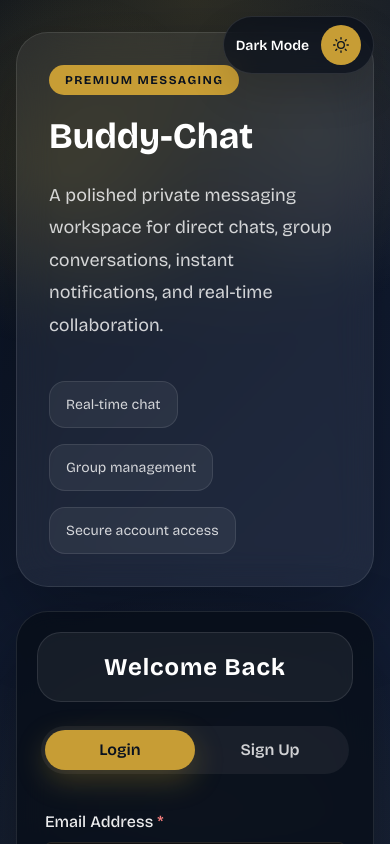
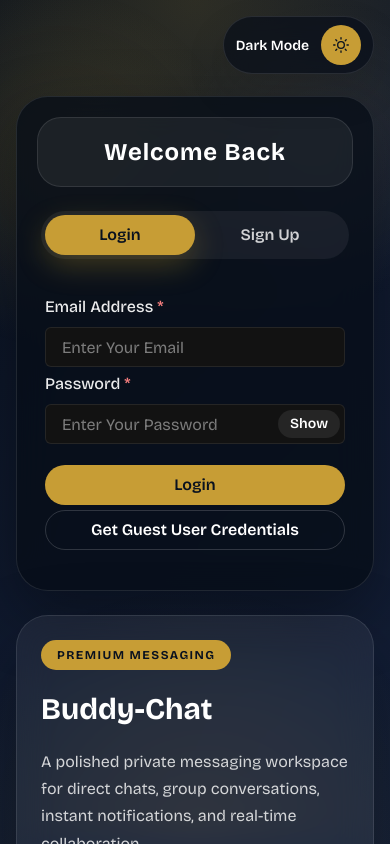
Before and after one commit to navaneetsharma22/buddyChat_App_Frontend, a React (Vite) app: page / in a window 390 px wide. Shown: the top 844 px of the page. Built offline with nearby package versions, Linux system fonts and the light colour scheme.

Commit message:
responsivness

```diff
--- a/src/pages/HomePage.jsx
+++ b/src/pages/HomePage.jsx
@@ -42,7 +42,13 @@ function HomePage() {
   }, [navigate]);
 
   return (
-    <Container maxW="7xl" centerContent py={{ base: 8, md: 14 }}>
+    <Container
+      maxW="7xl"
+      centerContent
+      pt={{ base: 24, md: 14 }}
+      pb={{ base: 8, md: 14 }}
+      px={{ base: 4, md: 6 }}
+    >
       <Box
         position="fixed"
         top={{ base: 4, md: 6 }}
@@ -81,8 +87,9 @@ function HomePage() {
         w="100%"
       >
         <Box
+          order={{ base: 2, lg: 1 }}
           flex="1"
-          p={{ base: 8, md: 10 }}
+          p={{ base: 6, md: 10 }}
           borderRadius="32px"
           bg={panelBg}
           border={`1px solid ${panelBorder}`}
@@ -108,7 +115,7 @@ function HomePage() {
             </Badge>
 
             <Text
-              fontSize={{ base: "4xl", md: "5xl" }}
+              fontSize={{ base: "3xl", md: "5xl" }}
               lineHeight="1"
               fontWeight="700"
               color={headingColor}
@@ -117,10 +124,10 @@ function HomePage() {
             </Text>
 
             <Text
-              fontSize={{ base: "lg", md: "xl" }}
+              fontSize={{ base: "md", md: "xl" }}
               color={bodyText}
               maxW="560px"
-              lineHeight="1.8"
+              lineHeight={{ base: "1.7", md: "1.8" }}
             >
               A polished private messaging workspace for direct chats, group
               conversations, instant notifications, and real-time collaboration.
@@ -165,6 +172,7 @@ function HomePage() {
         </Box>
 
         <Box
+          order={{ base: 1, lg: 2 }}
           display="flex"
           flexDir="column"
           justifyContent="center"
--- a/src/theme.js
+++ b/src/theme.js
@@ -47,7 +47,8 @@ const theme = extendTheme({
         color: mode("midnight.900", "white")(props),
       },
       body: {
-        overflow: "hidden",
+        overflowX: "hidden",
+        overflowY: "auto",
       },
       "*::placeholder": {
         color: mode("rgba(9, 17, 31, 0.48)", "rgba(255,255,255,0.45)")(props),
```
